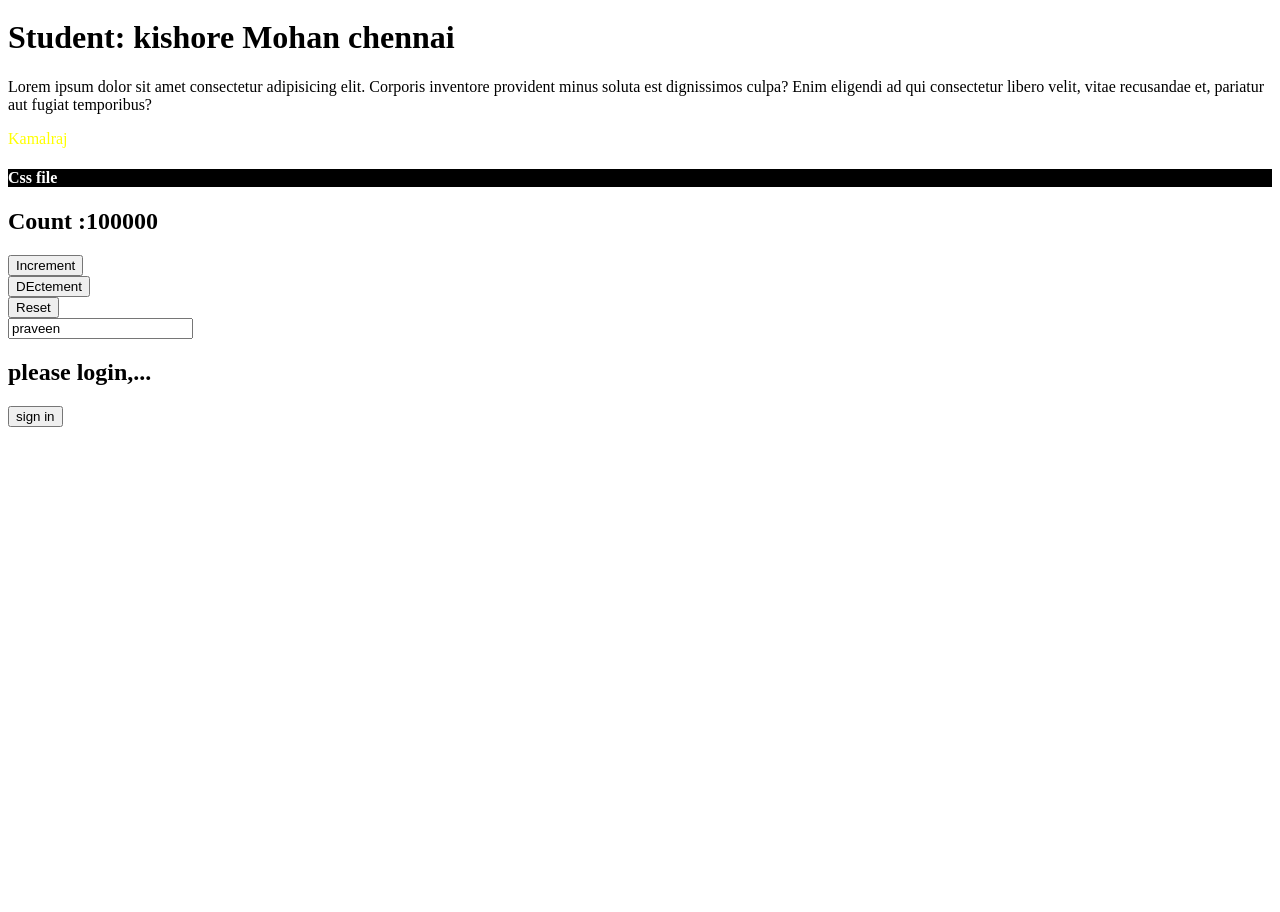
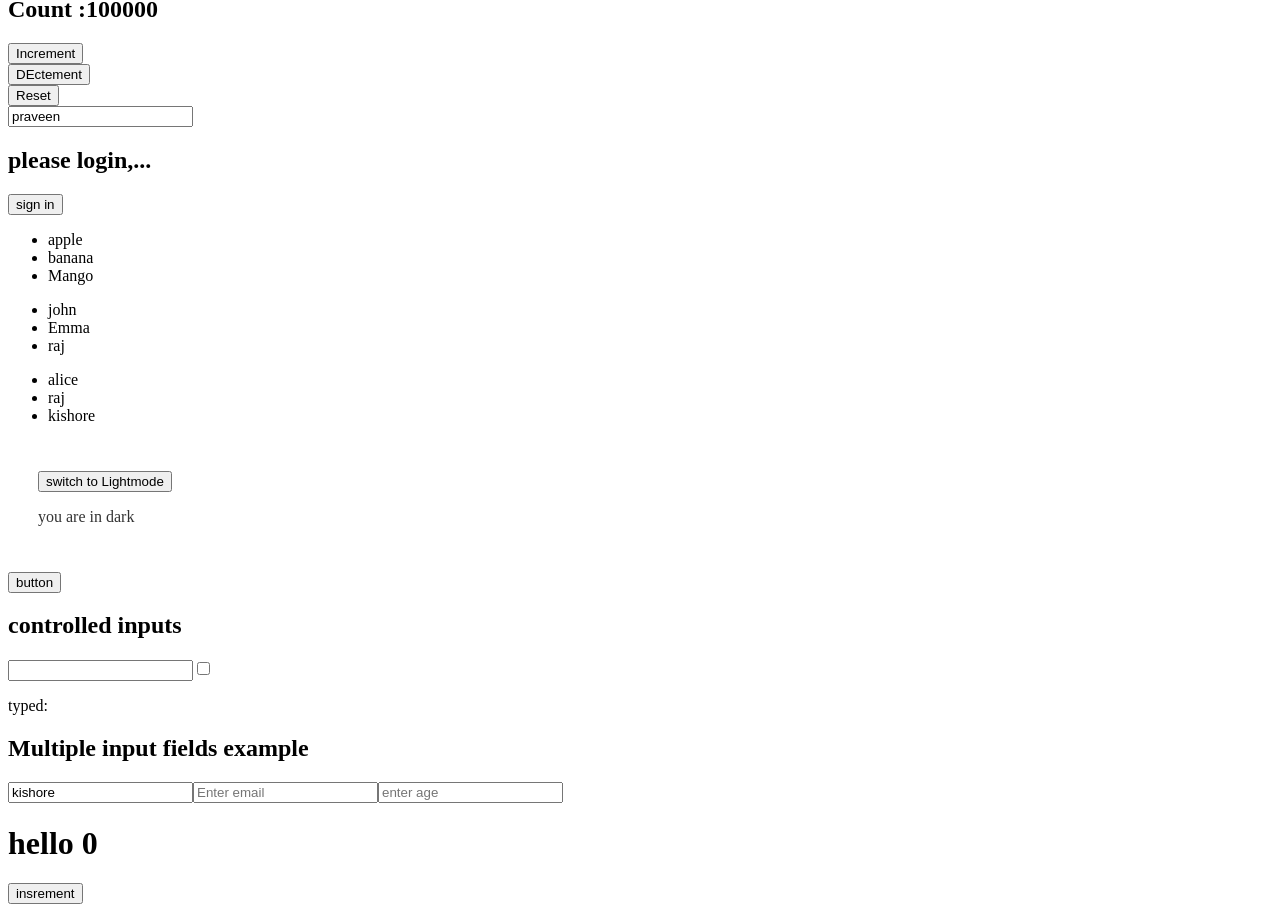
Before and after one commit to kamalrajms/react16, a React (Vite) app: page / in a window 1280 px wide. Shown: the part 192-1104 px from the top of the page. Before the commit the page ends 800 px from the top, so only its background shows below. Built offline with nearby package versions, Linux system fonts and the light colour scheme.

Commit message:
usestate,conditional rendering & list rendering,useeffect

```diff
--- a/src/App.jsx
+++ b/src/App.jsx
@@ -1,12 +1,16 @@
-import React from "react";
+import React, { useState } from "react";
 import Gree from "./components/Greeting";
 import Hello from "./components/Hello";
 import UsestateComponent from "./components/UsestateComponent";
+import ForminputUsestate from "./components/ForminputUsestate";
+import MultipleInputForms from "./components/multipleInputForms";
+import UseeffectHook from "./components/UseeffectHook";
 
 export default function App() {
   ///logical think
   const name2 = "Mohan";
   const place = "chennai";
+  const [log, setlog] = useState(false);
 
   return (
     <div>
@@ -18,15 +22,19 @@ export default function App() {
         voluptates culpa, exercitationem omnis. Error exercitationem nemo quis
         ullam voluptatibus, vel eaque.
       </p>
-      <Gree lastName={name2} place={place} />
+      {log && <Gree lastName={name2} place={place} />}
+
       <p>
         Lorem ipsum dolor sit amet consectetur adipisicing elit. Corporis
         inventore provident minus soluta est dignissimos culpa? Enim eligendi ad
         qui consectetur libero velit, vitae recusandae et, pariatur aut fugiat
         temporibus?
       </p>
-      <Hello />
-      <UsestateComponent />
+      {log ? <Hello /> : <UsestateComponent />}
+      <button onClick={() => setlog(!log)}>button</button>
+      <ForminputUsestate />
+      <MultipleInputForms />
+      <UseeffectHook />
     </div>
   );
 }
--- /dev/null
+++ b/src/components/ForminputUsestate.jsx
@@ -0,0 +1,22 @@
+import React, { useState } from "react";
+
+export default function ForminputUsestate() {
+  const [name, setname] = useState("");
+  const [ischecked, setischecked] = useState(false);
+  return (
+    <div>
+      <h2>controlled inputs</h2>
+      <input
+        type="text"
+        value={name}
+        onChange={(e) => setname(e.target.value)}
+      />
+      <input
+        type="checkbox"
+        checked={ischecked}
+        onChange={(e) => setischecked(e.target.checked)}
+      />
+      <p>typed:{name}</p>
+    </div>
+  );
+}
--- /dev/null
+++ b/src/components/UseeffectHook.jsx
@@ -0,0 +1,18 @@
+import React, { useState, useEffect } from "react";
+
+export default function UseeffectHook() {
+  const [count, setcount] = useState(0);
+  useEffect(() => {
+    console.log("component mounted");
+  }, [count]);
+
+  useEffect(() => {
+    console.log(`count chaged to : ${count}`);
+  }, [count]);
+  return (
+    <div>
+      <h1>hello {count}</h1>
+      <button onClick={() => setcount(count + 1)}>insrement</button>
+    </div>
+  );
+}
--- a/src/components/UsestateComponent.jsx
+++ b/src/components/UsestateComponent.jsx
@@ -4,10 +4,19 @@ export default function UsestateComponent() {
   const [count, setCount] = useState(100000);
   const [name, setname] = useState("praveen");
   const [loggedin, setLoggedin] = useState(false);
-  //   const [dark, setdark] = useState(false);
+  const [dark, setdark] = useState(false);
   console.log(loggedin);
 
   console.log(name);
+  const fruits = ["apple", "banana", "Mango"];
+
+  const user = [
+    { id: 1, name: "john" },
+    { id: 2, name: "Emma" },
+    { id: 3, name: "raj" },
+  ];
+
+  const student = ["alice", "raj", "kishore"];
 
   return (
     <div>
@@ -32,6 +41,46 @@ export default function UsestateComponent() {
       <button onClick={() => setLoggedin(!loggedin)}>
         {loggedin ? <>sign out</> : <>sign in</>}
       </button>
+      {/* logical operator */}
+      {loggedin && <p>hello kishore</p>}
+
+      {/* list rendering */}
+
+      <ul>
+        {fruits.map((e, ind) => (
+          <li key={ind}>{e}</li>
+        ))}
+      </ul>
+      <ul>
+        {user.map((user) => (
+          <li key={user.id}>{user.name}</li>
+        ))}
+      </ul>
+
+      <div>
+        {student.length > 0 ? (
+          <ul>
+            {student.map((name, ind) => (
+              <li key={ind}>{name}</li>
+            ))}
+          </ul>
+        ) : (
+          <p>no student is found</p>
+        )}
+      </div>
+      {/* dark mode */}
+      <div
+        style={{
+          backgroundColor: dark ? "#333" : "#fff",
+          color: dark ? "#fff" : "#333",
+          padding: "30px",
+        }}
+      >
+        <button onClick={() => setdark(!dark)}>
+          switch to {dark ? "dark" : "Light"}mode
+        </button>
+        <p>you are in {dark ? "Light" : "dark"}</p>
+      </div>
     </div>
   );
 }
--- /dev/null
+++ b/src/components/multipleInputForms.jsx
@@ -0,0 +1,43 @@
+import React, { useState } from "react";
+
+export default function multipleInputForms() {
+  const [formData, SetformData] = useState({
+    name: "kishore",
+    email: "",
+    age: "",
+  });
+
+  const handleChande = (e) => {
+    const { name, value } = e.target;
+    SetformData({
+      ...formData,
+      [name]: value,
+    });
+  };
+  return (
+    <div>
+      <h2>Multiple input fields example</h2>
+      <input
+        type="text"
+        name="name"
+        value={formData.name}
+        placeholder="enter name"
+        onChange={handleChande}
+      />
+      <input
+        type="email"
+        name="email"
+        value={formData.email}
+        placeholder="Enter email"
+        onChange={handleChande}
+      />
+      <input
+        type="number"
+        name="age"
+        value={formData.age}
+        placeholder="enter age"
+        onChange={handleChande}
+      />
+    </div>
+  );
+}
```
Also changed, not shown: src/text.txt.
